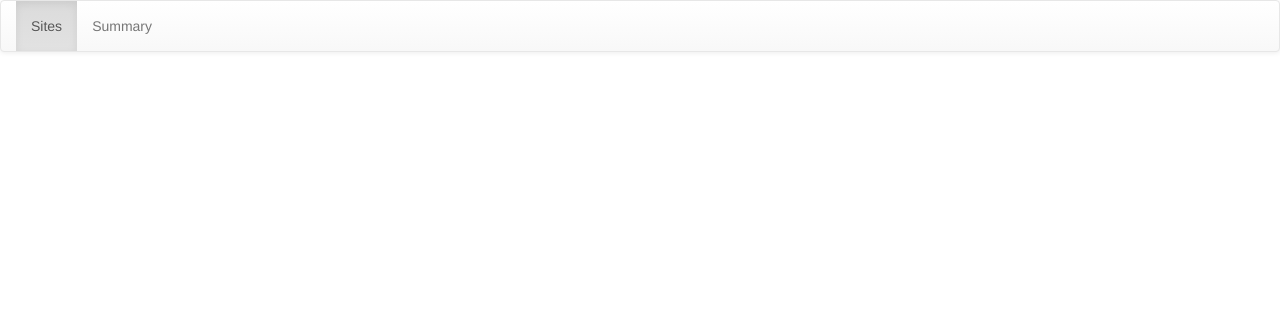
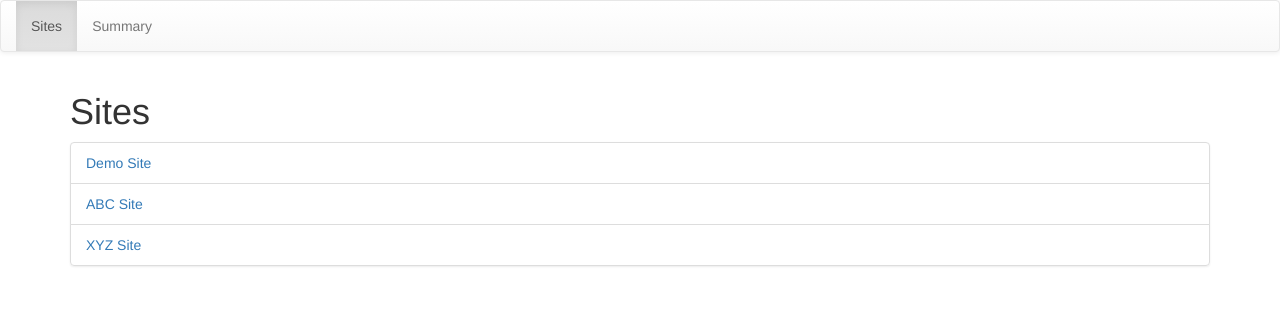
Before and after one commit to m-novikov/mwtest, a Django app: page / in a window 1280 px wide. Shown: the top 312 px of the page. Run offline with Django 3.2, Linux system fonts and the light colour scheme; data comes from the database, SQL or seed files in the repository; some libraries are stand-ins or nearby versions.

Commit message:
Sites list

```diff
--- a/sites/models.py
+++ b/sites/models.py
@@ -3,6 +3,9 @@ from django.db import models
 
 class Site(models.Model):
     name = models.CharField(verbose_name='Name', max_length=50)
+
+    def __str__(self):
+        return self.name
 
 
 class Record(models.Model):
--- a/sites/templates/sites/base.html
+++ b/sites/templates/sites/base.html
@@ -28,7 +28,12 @@
     </ul>
   </div><!-- /.navbar-collapse -->
 </nav>
-
+<div class="container">
+  {% block header %}
+  {% endblock %}
+  {% block content %}
+  {% endblock %}
+</div>
 <script src="https://maxcdn.bootstrapcdn.com/bootstrap/3.3.7/js/bootstrap.min.js"
         integrity="sha384-Tc5IQib027qvyjSMfHjOMaLkfuWVxZxUPnCJA7l2mCWNIpG9mGCD8wGNIcPD7Txa"
         crossorigin="anonymous"></script>
--- /dev/null
+++ b/sites/templates/sites/list.html
@@ -0,0 +1,12 @@
+{% extends 'sites/base.html' %}
+{% block header %}
+    <h1>Sites</h1>
+{% endblock %}
+
+{% block content %}
+    <ul class="list-group">
+        {% for site in sites %}
+            <li class="list-group-item"><a href="#">{{ site.name }}</a></li>
+        {% endfor %}
+    </ul>
+{% endblock %}
--- a/sites/tests.py
+++ b/sites/tests.py
@@ -14,7 +14,7 @@ class TestMainSitesList(TestCase):
         self.assertEqual(self.resp.status_code, 200)
 
     def test_sites_list_uses_base_template(self):
-        self.assertTemplateUsed(self.resp, 'sites/base.html')
+        self.assertTemplateUsed(self.resp, 'sites/list.html')
 
     def test_sites_is_alias_for_root(self):
         resp = self.client.get('/')
--- a/sites/views.py
+++ b/sites/views.py
@@ -1,6 +1,10 @@
 from django.shortcuts import render
+
+from . import models
 
 # Create your views here.
 
 def index(req):
-    return render(req, 'sites/base.html')
+    return render(req, 'sites/list.html', {
+        'sites': models.Site.objects.all().iterator()
+    })
```
